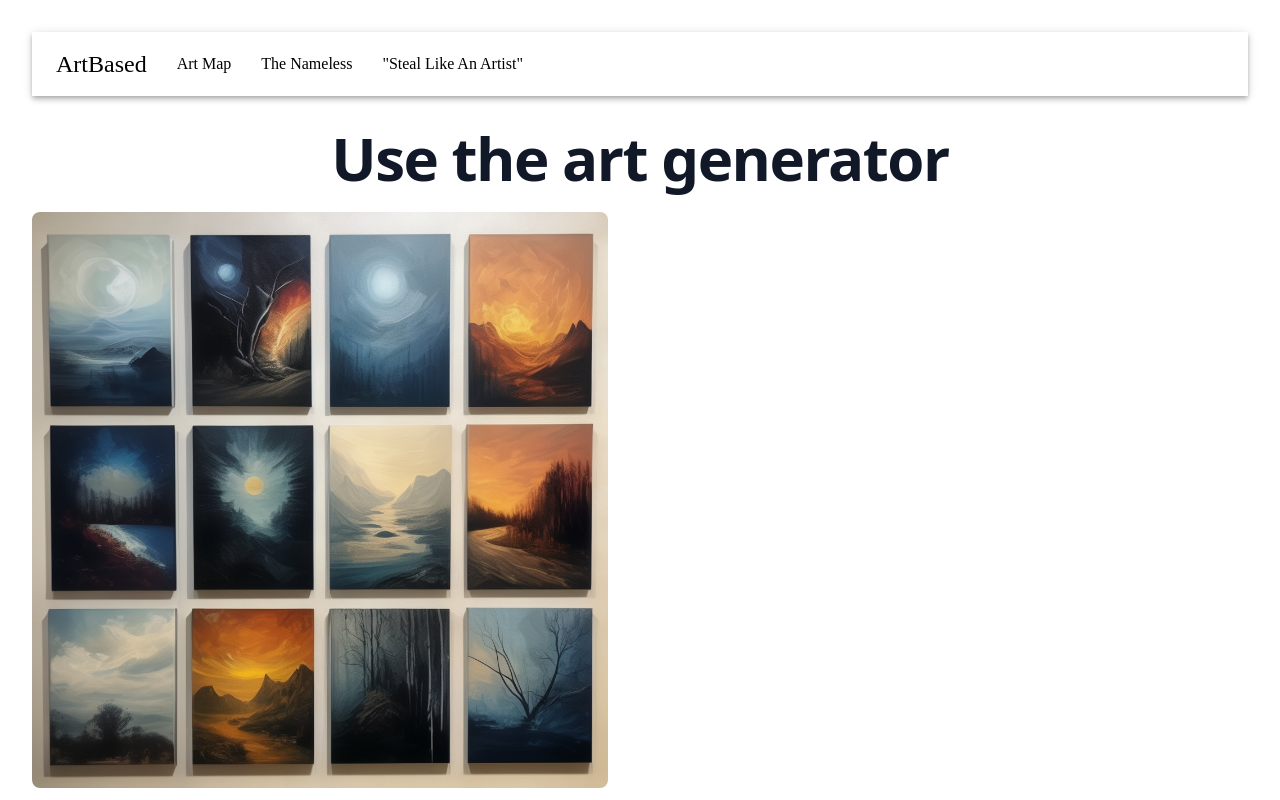
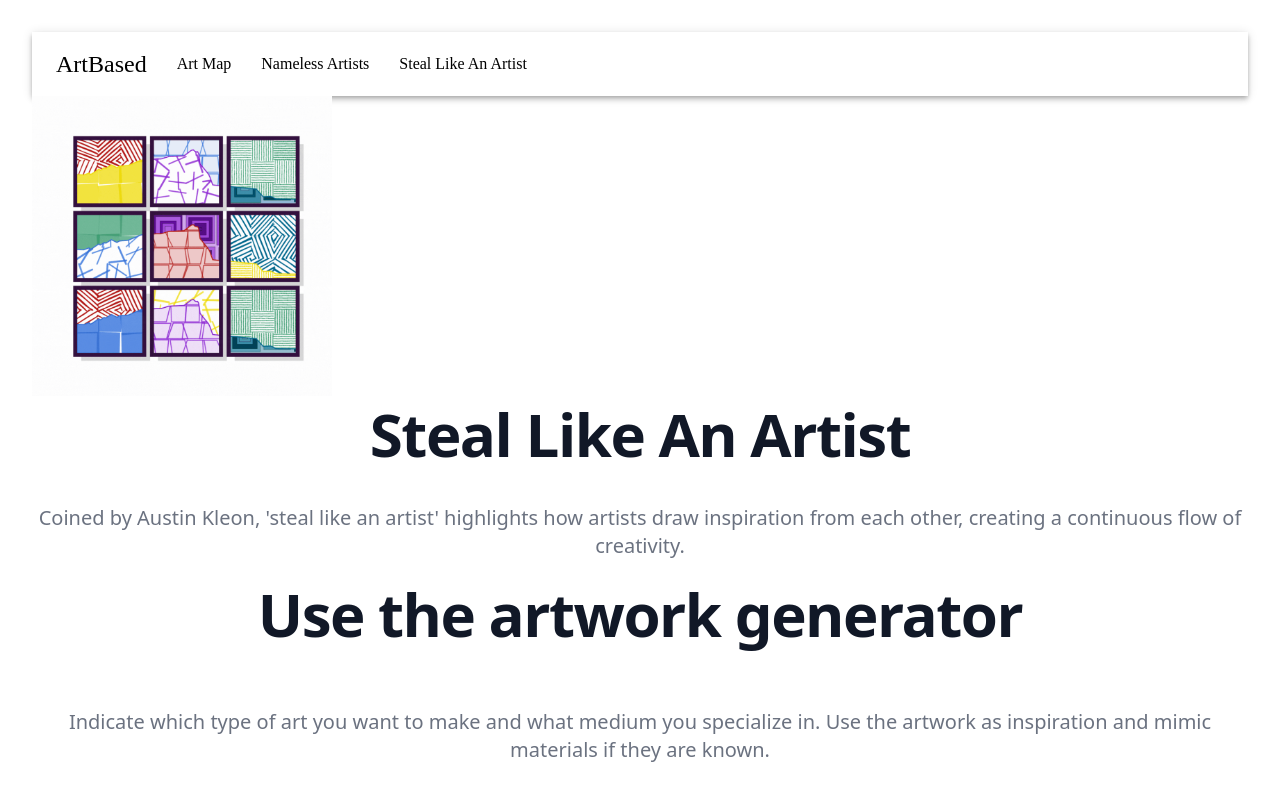
Before and after one commit to ad-str/dataBASED, a React (Vite) app in the folder client/: page /steal in a window 1280 px wide. Built offline with nearby package versions, Linux system fonts and the light colour scheme; no server answers.

Commit message:
formatting & design

```diff
--- a/client/index.html
+++ b/client/index.html
@@ -5,7 +5,6 @@
     <link rel="icon" type="image/svg+xml" href="/vite.svg" />
     <link rel="stylesheet" href="/src/index.css" />
     <meta name="viewport" content="width=device-width, initial-scale=1.0" />
-    <title>Vite + React</title>
   </head>
   <body>
     <div id="root"></div>
--- a/client/src/components/ArtworkCard.jsx
+++ b/client/src/components/ArtworkCard.jsx
@@ -71,6 +71,15 @@ export default function ArtworkCard({ artworkID, handleClose }) {
           width: 600,
         }}
       >
+        <img
+          src={`https://www.artic.edu/iiif/2/${artworkInfo.image}/full/200,/0/default.jpg`}
+          style={{
+            cursor: "pointer",
+            marginRight: "10px",
+            width: "500px",
+            height: "auto",
+          }}
+        />
         <h2>{artworkInfo.title}</h2>
         <h2>Materials:</h2>
         <ul>
@@ -83,8 +92,10 @@ export default function ArtworkCard({ artworkID, handleClose }) {
             ))
           )}
         </ul>
-        <h4>Artist: {artworkInfo.artist ? artworkInfo.artist : 'Unknown Artist'}</h4>
-        <h4>Year: {artworkInfo.year ? artworkInfo.year : 'Unknown Year'}</h4>
+        <h4>
+          Artist: {artworkInfo.artist ? artworkInfo.artist : "Unknown Artist"}
+        </h4>
+        <h4>Year: {artworkInfo.year ? artworkInfo.year : "Unknown Year"}</h4>
         <Button onClick={handleClose}>Close</Button>
       </Box>
     </Modal>
--- a/client/src/components/DropdownButton.jsx
+++ /dev/null
@@ -1,47 +0,0 @@
-import React, { useEffect, useState } from "react";
-import Dropdown from "react-bootstrap/Dropdown";
-
-function ArtworkDropdown({ id, title, options, onSelect, getMediumOptions }) {
-  const handleItemClick = (item) => {
-    onSelect(item);
-  };
-
-  return (
-    <Dropdown>
-      <Dropdown.Toggle variant="primary" id={id}>
-        {title}
-      </Dropdown.Toggle>
-      <Dropdown.Menu>
-        {getMediumOptions // Check for getMediumOptions prop
-          ? getMediumOptions().map(
-              (
-                item,
-                index // Use getMediumOptions to generate options
-              ) => (
-                <Dropdown.Item
-                  key={index}
-                  onClick={() => handleItemClick(item)}
-                >
-                  {item}
-                </Dropdown.Item>
-              )
-            )
-          : options.map(
-              (
-                item,
-                index // Fallback to static options
-              ) => (
-                <Dropdown.Item
-                  key={index}
-                  onClick={() => handleItemClick(item)}
-                >
-                  {item}
-                </Dropdown.Item>
-              )
-            )}
-      </Dropdown.Menu>
-    </Dropdown>
-  );
-}
-
-export default ArtworkDropdown;
--- a/client/src/components/NavBar.jsx
+++ b/client/src/components/NavBar.jsx
@@ -43,8 +43,8 @@ export default function NavBar() {
           <NavText href="/" text="ArtBased" isMain />
           {/* <NavText href="/stories" text="The Artist's Story" /> */}
           <NavText href="/map" text="Art Map" />
-          <NavText href="/nameless" text="The Nameless" />
-          <NavText href="/steal" text='"Steal Like An Artist"' />
+          <NavText href="/nameless" text="Nameless Artists" />
+          <NavText href="/steal" text="Steal Like An Artist" />
         </Toolbar>
       </Container>
     </AppBar>
--- a/client/src/pages/Nameless.jsx
+++ b/client/src/pages/Nameless.jsx
@@ -60,9 +60,7 @@ export default function Nameless() {
         The art world hasn't always been a welcoming space. Throughout history,
         prejudice and bias have denied recognition to talented artists,
         particularly women and people of color. Their captivating work might
-        have been dismissed as mere "folk art," hidden away in private
-        collections or simply not valued by the dominant art establishment.. But
-        the true tragedy lies beyond their initial exclusion. Without proper
+        have been dismissed as mere "folk art," or simply not valued by the dominant art establishment. Without proper
         records or critical analysis, these artists' legacies faded, their
         stories lost to time. In museums, exhibit labels often bear a silent
         testament to this injustice: "unknown."
--- a/client/src/pages/StealLike.jsx
+++ b/client/src/pages/StealLike.jsx
@@ -1,9 +1,9 @@
 import React, { useEffect, useState } from "react";
-import ArtworkDropdown from "../components/DropdownButton";
 import config from "../config.json";
 import { Box, Container } from "@mui/material";
 import ArtworkCard from "../components/ArtworkCard";
 const url = `http://${config.server_host}:${config.server_port}`;
+import many_versions_gif from "../assets/many_versions.gif";
 
 export default function StealLike() {
   const artwork = [
@@ -152,27 +152,25 @@ export default function StealLike() {
   const flexFormat = {
     display: "flex",
     flexDirection: "row",
-    flexWrap: "wrap",
+    // flexWrap: "wrap",
     justifyContent: "space-evenly",
   };
 
   return (
     <>
-      <h1 class="pt-8 mb-4 text-2xl font-extrabold leading-none tracking-tight text-gray-900 md:text-5xl lg:text-6xl dark:text-white">
-        Use the art generator
-      </h1>
+      <div>
+        <img
+          src={many_versions_gif}
+          alt="Your GIF"
+          width="300"
+          height="200"
+        ></img>
+      </div>
       <div>
         <div>
-          <img
-            class="w-full h-auto max-w-xl rounded-lg"
-            src={paintingImage} // Use the `default` property of the imported module
-            alt="Painting Versions" // Provide a meaningful alt text
-          />
-        </div>
-        <div>
-          <h5 class=" p-2 text-xl font-bold dark:text-white">
+          <h2 class=" p-2 mb-4 text-2xl font-extrabold leading-none tracking-tight text-gray-900 md:text-5xl lg:text-6xl dark:text-white">
             Steal Like An Artist
-          </h5>
+          </h2>
 
           <p class="pt-2 text-lg font-normal text-gray-500 lg:text-xl dark:text-gray-400">
             Coined by Austin Kleon, 'steal like an artist' highlights how
@@ -183,10 +181,14 @@ export default function StealLike() {
       </div>
       <div>
         <div>
+          <h2 class="p-2 mb-4 text-2xl font-extrabold leading-none tracking-tight text-gray-900 md:text-5xl lg:text-6xl dark:text-white">
+            Use the artwork generator
+          </h2>
           <p class="pt-8 text-lg font-normal text-gray-500 lg:text-xl dark:text-gray-400">
             {" "}
             Indicate which type of art you want to make and what medium you
-            specialize in.
+            specialize in. Use the artwork as inspiration and mimic materials if
+            they are known.
           </p>
         </div>
         <div>
@@ -216,14 +218,21 @@ export default function StealLike() {
           </div>
         </div>
       </div>
-      <h3 class="p-4 text-3xl font-bold dark:text-white">Click on a piece</h3>
+      <h5 class="p-2 mb-4 text-2xl font-extrabold leading-none tracking-tight text-gray-900 md:text-5xl lg:text-6xl dark:text-white">
+        Click on a piece
+      </h5>
       <Container style={flexFormat}>
         {artworks.map((artwork) => (
           <img
             key={artwork.id}
             src={`https://www.artic.edu/iiif/2/${artwork.image}/full/200,/0/default.jpg`}
             onClick={() => handleArtworkClick(artwork.id)}
-            style={{ cursor: "pointer", marginRight: "10px" }}
+            style={{
+              cursor: "pointer",
+              marginRight: "10px",
+              maxWidth: "300px",
+              height: "auto",
+            }}
           />
         ))}
       </Container>
```
Also changed, not shown: client/src/assets/many_versions.gif (added), 1 other file (tests, documents, lock files or other folders).
